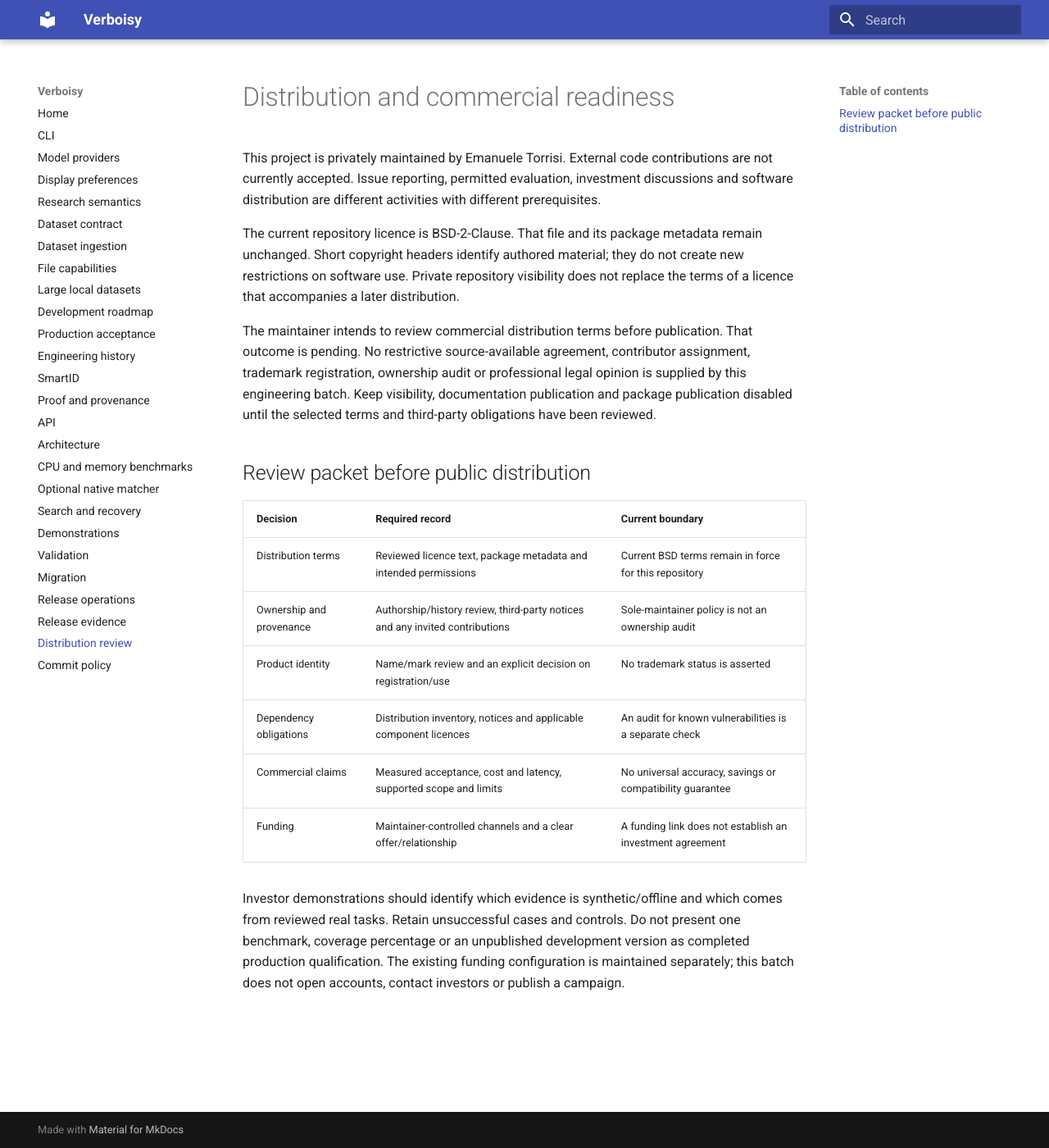
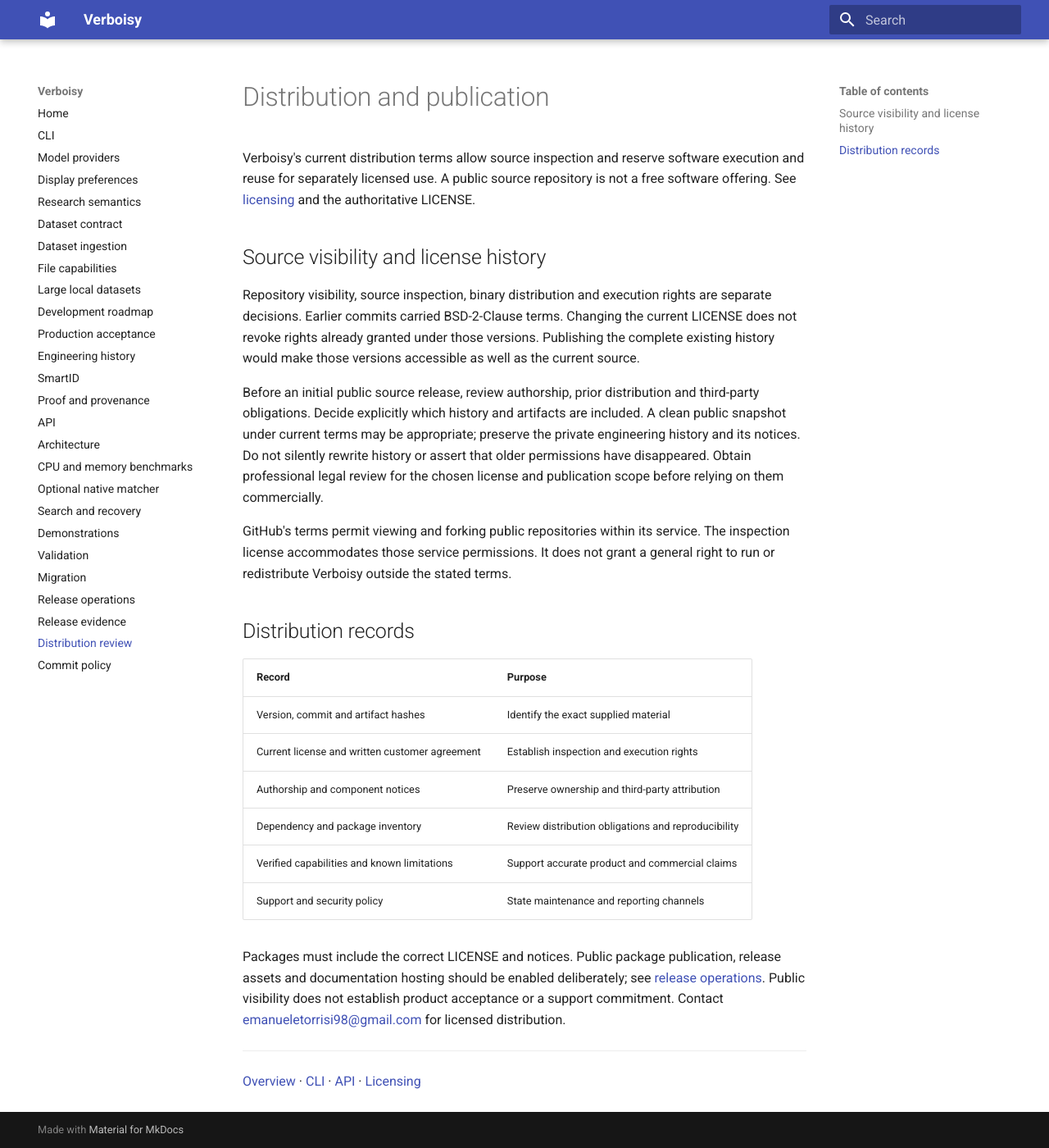
Before and after one commit to EmanueleTorrisi/verboisy, an MkDocs documentation site: the page built from docs/distribution.md, in a window 1280 px wide and 1400 px high. Shown: the whole window at 82% size. Built offline with MkDocs 1.6.1 and Material for MkDocs 9.7.7, drawn with Linux system fonts in a browser that asks for light colours.

Commit message:
docs: define commercial distribution and public history review

```diff
--- a/docs/distribution.md
+++ b/docs/distribution.md
@@ -1,35 +1,47 @@
 <!-- Copyright (c) 2026 Emanuele Torrisi. See LICENSE for applicable terms. -->
 
-# Distribution and commercial readiness
+# Distribution and publication
 
-This project is privately maintained by Emanuele Torrisi. External code contributions
-are not currently accepted. Issue reporting, permitted evaluation, investment discussions
-and software distribution are different activities with different prerequisites.
+Verboisy's current distribution terms allow source inspection and reserve software
+execution and reuse for separately licensed use. A public source repository is not
+a free software offering. See [licensing](licensing.md) and the authoritative LICENSE.
 
-The current repository licence is BSD-2-Clause. That file and its package metadata remain
-unchanged. Short copyright headers identify authored material; they do not create new
-restrictions on software use. Private repository visibility does not replace the terms
-of a licence that accompanies a later distribution.
+## Source visibility and license history
 
-The maintainer intends to review commercial distribution terms before publication.
-That outcome is pending. No restrictive source-available agreement, contributor assignment,
-trademark registration, ownership audit or professional legal opinion is supplied by this
-engineering batch. Keep visibility, documentation publication and package publication
-disabled until the selected terms and third-party obligations have been reviewed.
+Repository visibility, source inspection, binary distribution and execution rights
+are separate decisions. Earlier commits carried BSD-2-Clause terms. Changing the
+current LICENSE does not revoke rights already granted under those versions.
+Publishing the complete existing history would make those versions accessible as
+well as the current source.
 
-## Review packet before public distribution
+Before an initial public source release, review authorship, prior distribution and
+third-party obligations. Decide explicitly which history and artifacts are included.
+A clean public snapshot under current terms may be appropriate; preserve the private
+engineering history and its notices. Do not silently rewrite history or assert that
+older permissions have disappeared. Obtain professional legal review for the chosen
+license and publication scope before relying on them commercially.
 
-| Decision | Required record | Current boundary |
-| --- | --- | --- |
-| Distribution terms | Reviewed licence text, package metadata and intended permissions | Current BSD terms remain in force for this repository |
-| Ownership and provenance | Authorship/history review, third-party notices and any invited contributions | Sole-maintainer policy is not an ownership audit |
-| Product identity | Name/mark review and an explicit decision on registration/use | No trademark status is asserted |
-| Dependency obligations | Distribution inventory, notices and applicable component licences | An audit for known vulnerabilities is a separate check |
-| Commercial claims | Measured acceptance, cost and latency, supported scope and limits | No universal accuracy, savings or compatibility guarantee |
-| Funding | Maintainer-controlled channels and a clear offer/relationship | A funding link does not establish an investment agreement |
+GitHub's terms permit viewing and forking public repositories within its service.
+The inspection license accommodates those service permissions. It does not grant
+a general right to run or redistribute Verboisy outside the stated terms.
 
-Investor demonstrations should identify which evidence is synthetic/offline and which
-comes from reviewed real tasks. Retain unsuccessful cases and controls. Do not present
-one benchmark, coverage percentage or an unpublished development version as completed
-production qualification. The existing funding configuration is maintained separately;
-this batch does not open accounts, contact investors or publish a campaign.
+## Distribution records
+
+| Record | Purpose |
+| --- | --- |
+| Version, commit and artifact hashes | Identify the exact supplied material |
+| Current license and written customer agreement | Establish inspection and execution rights |
+| Authorship and component notices | Preserve ownership and third-party attribution |
+| Dependency and package inventory | Review distribution obligations and reproducibility |
+| Verified capabilities and known limitations | Support accurate product and commercial claims |
+| Support and security policy | State maintenance and reporting channels |
+
+Packages must include the correct LICENSE and notices. Public package publication,
+release assets and documentation hosting should be enabled deliberately; see
+[release operations](release.md). Public visibility does not establish product
+acceptance or a support commitment. Contact
+[emanueletorrisi98@gmail.com](mailto:emanueletorrisi98@gmail.com) for licensed distribution.
+
+---
+
+[Overview](index.md) · [CLI](cli.md) · [API](api.md) · [Licensing](licensing.md)
```
